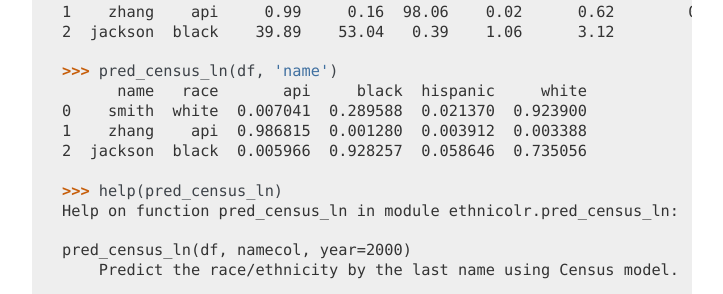
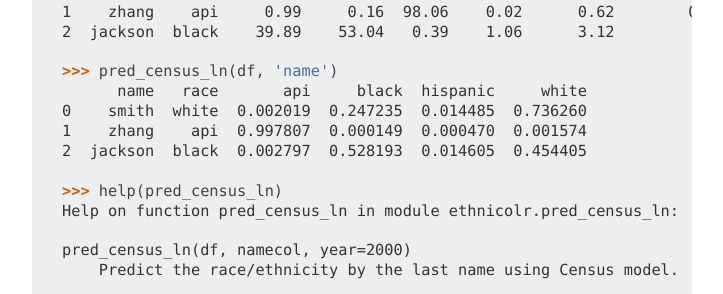
Before and after one commit to appeler/ethnicolr, a Sphinx documentation site: the page built from docs/source/ethnicolr.rst, in a window 1280 px wide and 900 px high, scrolled down 4501 px. Shown: the part 158-452 px from the top of the window, without its empty margins (388-1111 px from the left). Built offline with Sphinx 7.4.7, drawn with Linux system fonts in a browser that asks for light colours.

Commit message:
update docs

```diff
--- a/README.rst
+++ b/README.rst
@@ -272,9 +272,9 @@ Using ethnicolr
 
    >>> pred_census_ln(df, 'name')
          name   race       api     black  hispanic     white
-   0    smith  white  0.007041  0.289588  0.021370  0.923900
-   1    zhang    api  0.986815  0.001280  0.003912  0.003388
-   2  jackson  black  0.005966  0.928257  0.058646  0.735056
+   0    smith  white  0.002019  0.247235  0.014485  0.736260
+   1    zhang    api  0.997807  0.000149  0.000470  0.001574
+   2  jackson  black  0.002797  0.528193  0.014605  0.454405
 
    >>> help(pred_census_ln)
    Help on function pred_census_ln in module ethnicolr.pred_census_ln:
--- a/docs/source/ethnicolr.rst
+++ b/docs/source/ethnicolr.rst
@@ -238,9 +238,9 @@ Using ethnicolr
 
    >>> pred_census_ln(df, 'name')
          name   race       api     black  hispanic     white
-   0    smith  white  0.007041  0.289588  0.021370  0.923900
-   1    zhang    api  0.986815  0.001280  0.003912  0.003388
-   2  jackson  black  0.005966  0.928257  0.058646  0.735056
+   0    smith  white  0.002019  0.247235  0.014485  0.736260
+   1    zhang    api  0.997807  0.000149  0.000470  0.001574
+   2  jackson  black  0.002797  0.528193  0.014605  0.454405
 
    >>> help(pred_census_ln)
    Help on function pred_census_ln in module ethnicolr.pred_census_ln:
```
